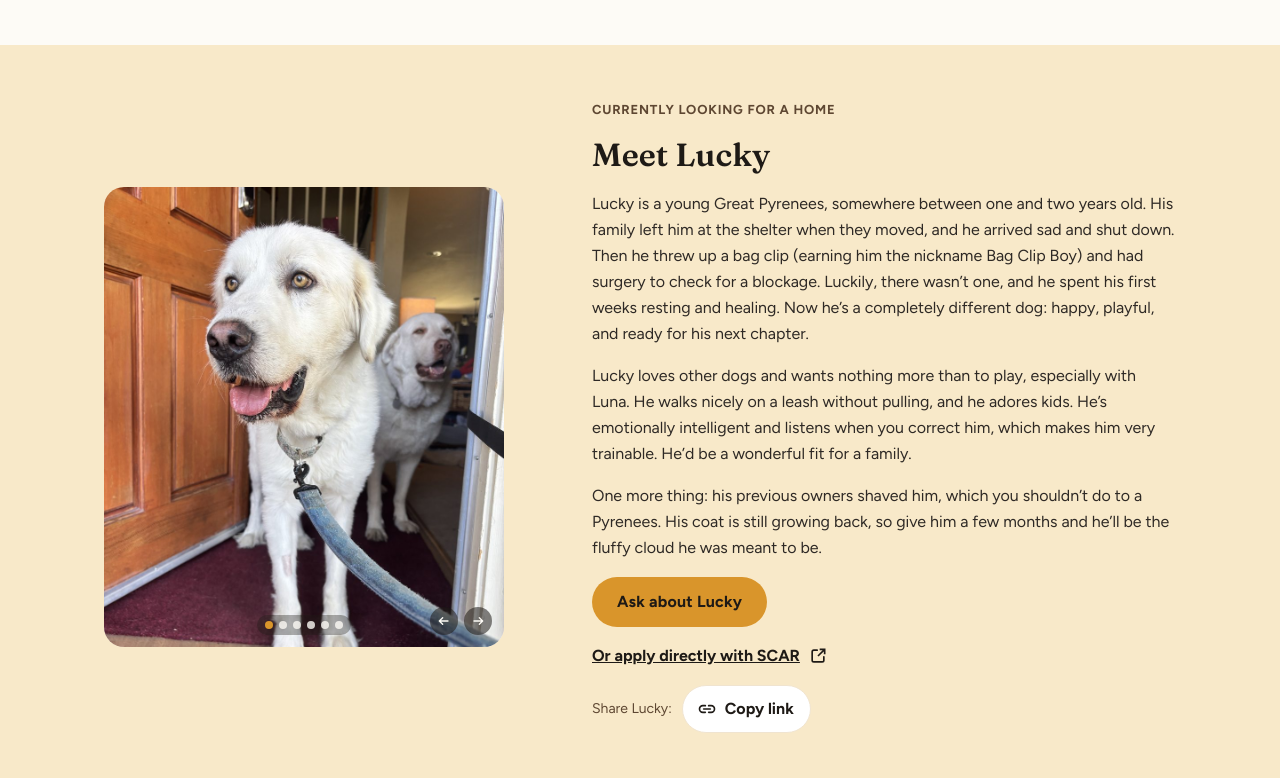
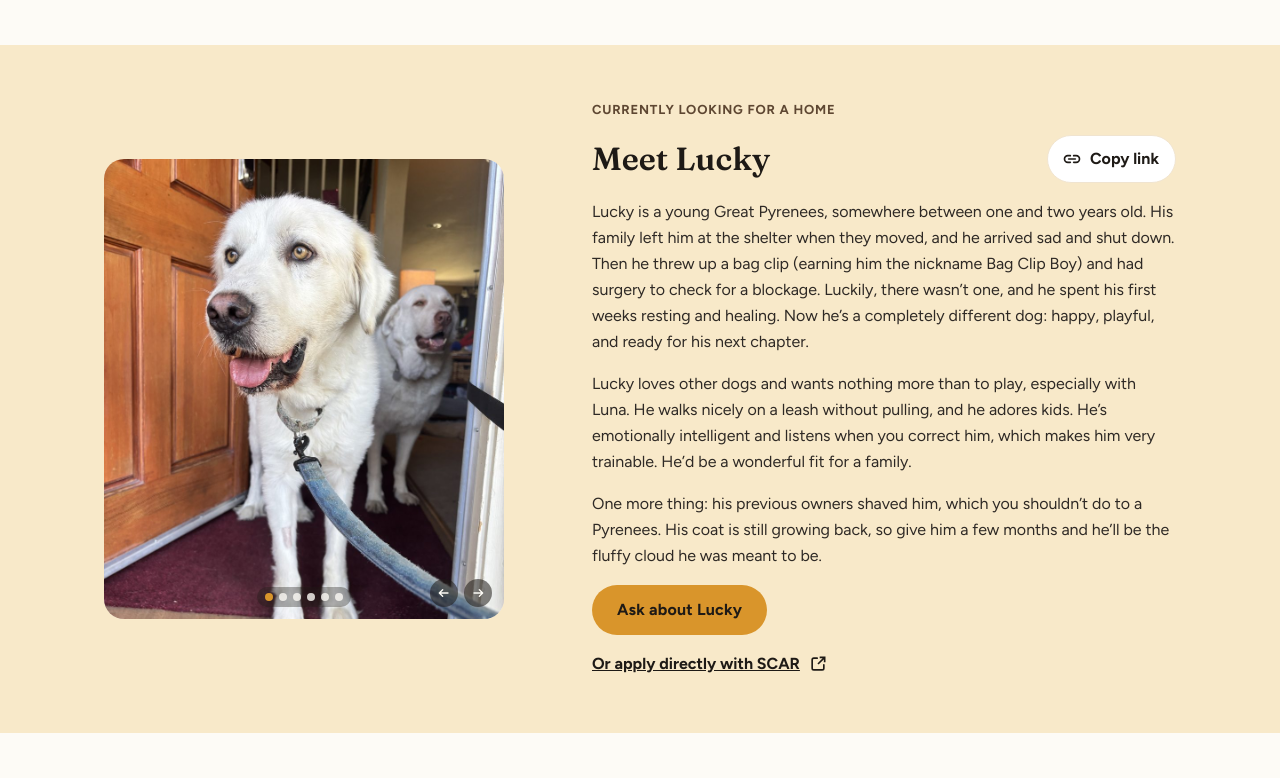
Before and after one commit to jennalynngarden-jpg/gardenpetsitting, a plain HTML site: page fosters.html in a window 1280 px wide. Shown: the part 600-1378 px from the top of the page. Drawn offline with Linux system fonts and the light colour scheme; no server answers.

Commit message:
Center the SCAR link on phones and move share buttons next to Lucky's name
Co-Authored-By: Claude Opus 5.5 <noreply@anthropic.com>
Claude-Session: https://claude.ai/code/session_01An5QrmKTvzZnuYxy6GtqER

```diff
--- a/css/styles.css
+++ b/css/styles.css
@@ -256,6 +256,9 @@ p { margin: 0; }
 .photo-strip img { width: 100%; aspect-ratio: 341 / 320; object-fit: cover; object-position: 50% 12%; border-radius: var(--radius-lg); }
 .featured { background: var(--color-bg-accent-soft); padding: clamp(40px, 5vw, 56px) 0; }
 .featured .carousel--story { justify-self: start; }
+.featured__title { display: flex; align-items: center; justify-content: space-between; gap: var(--spacing-md); justify-self: stretch; }
+.featured__title h2 { margin: 0; }
+.featured__title .share { flex-wrap: nowrap; }
 
 .row-head { display: flex; justify-content: space-between; align-items: center; gap: var(--spacing-lg); margin-bottom: var(--spacing-lg); }
 .row-head h2 { margin-bottom: 6px; }
@@ -504,6 +507,7 @@ p { margin: 0; }
   .feature__photo, .feature--flip .feature__photo { order: -1; max-width: none; aspect-ratio: 342 / 220; justify-self: stretch; }
   .feature__photo--map { aspect-ratio: 3 / 2; }
   .feature__text .btn { width: 100%; justify-self: stretch; }
+  .featured .org-link { justify-self: center; }
   /* Service area: heading first, then the map, then the text */
   .feature--map .feature__text { display: contents; }
   .feature--map .feature__inner { gap: var(--spacing-md); }
--- a/fosters.html
+++ b/fosters.html
@@ -11,7 +11,7 @@
   <link rel="preconnect" href="https://fonts.googleapis.com">
   <link rel="preconnect" href="https://fonts.gstatic.com" crossorigin>
   <link href="https://fonts.googleapis.com/css2?family=Fraunces:wght@600&family=Figtree:wght@400;700&display=swap" rel="stylesheet">
-  <link rel="stylesheet" href="css/styles.css?v=22">
+  <link rel="stylesheet" href="css/styles.css?v=24">
 </head>
 <body>
 
@@ -101,17 +101,19 @@
         </div>
         <div class="feature__text">
           <p class="caption">Currently looking for a home</p>
-          <h2>Meet Lucky</h2>
+          <div class="featured__title">
+            <h2>Meet Lucky</h2>
+            <div class="share" data-share data-share-title="Lucky · Garden Pet Sitting">
+              <span class="visually-hidden">Share Lucky:</span>
+              <button class="pill" data-share-native hidden aria-label="Share Lucky"><svg class="icon icon--sm"><use href="#i-share"/></svg> <span>Share</span></button>
+              <button class="pill" data-share-copy aria-label="Copy link to Lucky"><svg class="icon icon--sm"><use href="#i-link"/></svg> <span>Copy link</span></button>
+            </div>
+          </div>
           <p>Lucky is a young Great Pyrenees, somewhere between one and two years old. His family left him at the shelter when they moved, and he arrived sad and shut down. Then he threw up a bag clip (earning him the nickname Bag Clip Boy) and had surgery to check for a blockage. Luckily, there wasn’t one, and he spent his first weeks resting and healing. Now he’s a completely different dog: happy, playful, and ready for his next chapter.</p>
           <p>Lucky loves other dogs and wants nothing more than to play, especially with Luna. He walks nicely on a leash without pulling, and he adores kids. He’s emotionally intelligent and listens when you correct him, which makes him very trainable. He’d be a wonderful fit for a family.</p>
           <p>One more thing: his previous owners shaved him, which you shouldn’t do to a Pyrenees. His coat is still growing back, so give him a few months and he’ll be the fluffy cloud he was meant to be.</p>
           <a class="btn btn--primary" href="#inquiry" data-open-modal="inquiry" data-service="Not sure yet">Ask about Lucky</a>
           <a class="org-link" href="https://www.scar.pet/team-4" target="_blank" rel="noopener">Or apply directly with SCAR <svg class="icon icon--sm"><use href="#i-external"/></svg></a>
-          <div class="share" data-share data-share-title="Lucky · Garden Pet Sitting">
-            <span class="body-small">Share Lucky:</span>
-            <button class="pill" data-share-native hidden aria-label="Share"><svg class="icon icon--sm"><use href="#i-share"/></svg> <span>Share</span></button>
-            <button class="pill" data-share-copy aria-label="Copy link"><svg class="icon icon--sm"><use href="#i-link"/></svg> <span>Copy link</span></button>
-          </div>
         </div>
       </div>
     </section>
```
